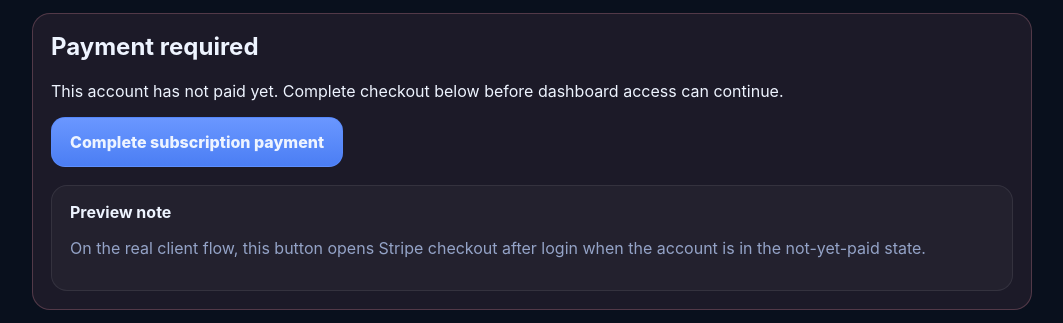
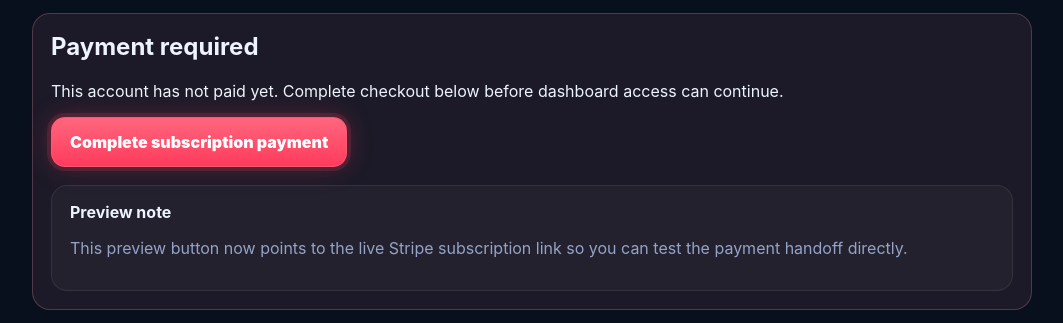
Before and after one commit to Murboyz/profitstack, a browser extension: page frontend/app/billing-required-preview.html in a window 1280 px wide. Shown: the part 450-773 px from the top of the page, without its empty margins (108-1171 px from the left). Drawn offline with Linux system fonts and the light colour scheme.

Commit message:
Make billing preview CTA live and prominent

```diff
--- a/frontend/app/billing-required-preview.html
+++ b/frontend/app/billing-required-preview.html
@@ -13,9 +13,13 @@
     .alert { margin:14px 0; padding:14px; border-radius:14px; background:rgba(255,154,172,.08); border:1px solid rgba(255,154,172,.24); color:#ffd3dc; }
     .row { display:flex; justify-content:space-between; gap:12px; padding:8px 0; border-bottom:1px solid rgba(255,255,255,.06); }
     .row:last-child { border-bottom:0; }
-    .cta { display:inline-flex; align-items:center; justify-content:center; padding:14px 18px; border-radius:14px; border:1px solid rgba(91,140,255,.7); background:linear-gradient(180deg, #6a97ff 0%, #4b7ef4 100%); color:#eef4ff; text-decoration:none; font-weight:800; }
+    .cta { display:inline-flex; align-items:center; justify-content:center; padding:14px 18px; border-radius:14px; border:1px solid rgba(255,88,111,.9); background:linear-gradient(180deg, #ff667f 0%, #ff3b5c 100%); color:#fff; text-decoration:none; font-weight:900; box-shadow:0 0 0 4px rgba(255,59,92,.16), 0 0 26px rgba(255,59,92,.28); animation:payPulse 1s ease-in-out infinite; }
     .note { margin-top: 18px; padding: 16px 18px; border-radius: 16px; border: 1px solid rgba(255,255,255,.08); background: rgba(255,255,255,.03); }
     .preview-pill { display:inline-flex; padding:8px 12px; border-radius:999px; background:rgba(91,140,255,.16); border:1px solid rgba(91,140,255,.28); color:#cfe0ff; font-size:12px; font-weight:800; letter-spacing:.08em; text-transform:uppercase; }
+    @keyframes payPulse {
+      0%, 100% { box-shadow:0 0 0 4px rgba(255,59,92,.16), 0 0 26px rgba(255,59,92,.28); }
+      50% { box-shadow:0 0 0 8px rgba(255,120,138,.3), 0 0 40px rgba(255,59,92,.5); }
+    }
     @media (max-width: 720px) {
       .wrap { padding: 16px; }
       .row { flex-direction: column; }
@@ -40,10 +44,10 @@
     <div class="panel" style="border-color: rgba(255,154,172,.24); background: rgba(255,154,172,.08);">
       <h2 style="margin-top:0;">Payment required</h2>
       <p>This account has not paid yet. Complete checkout below before dashboard access can continue.</p>
-      <a class="cta" href="#">Complete subscription payment</a>
+      <a class="cta" href="https://buy.stripe.com/bJedR9aIZfDhfgyfgx2oE01">Complete subscription payment</a>
       <div class="note">
         <strong>Preview note</strong>
-        <p class="muted">On the real client flow, this button opens Stripe checkout after login when the account is in the not-yet-paid state.</p>
+        <p class="muted">This preview button now points to the live Stripe subscription link so you can test the payment handoff directly.</p>
       </div>
     </div>
 
```
